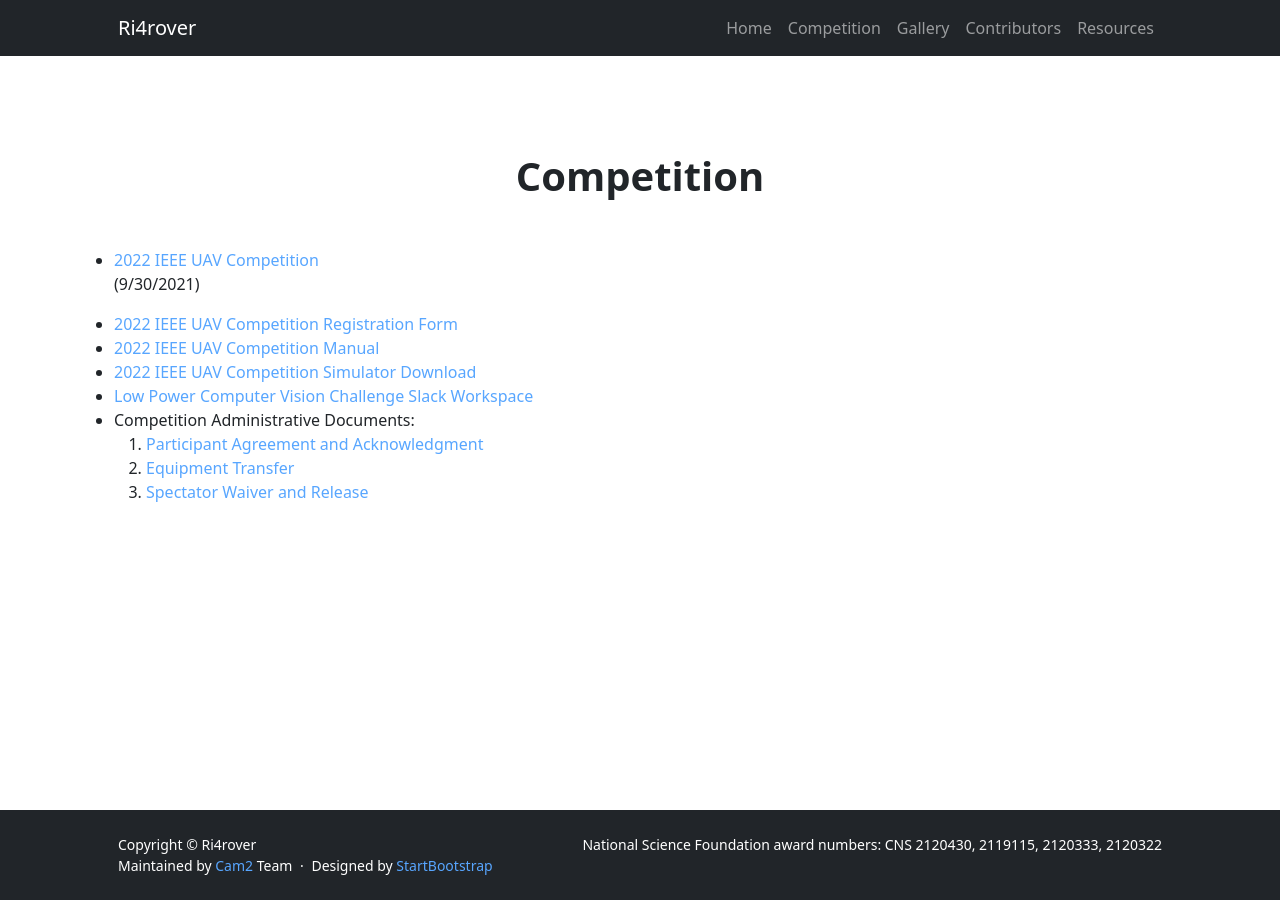
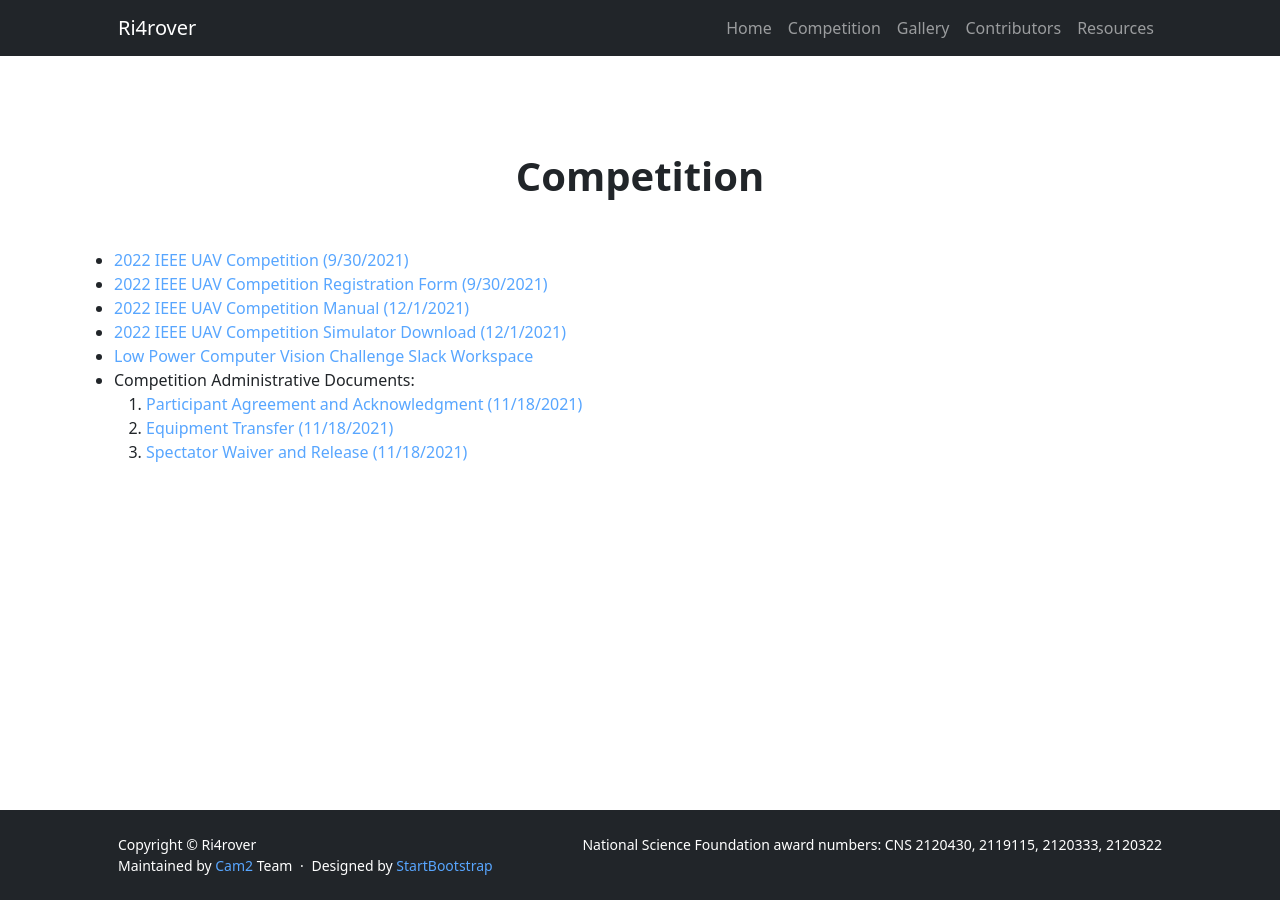
Before and after one commit to OliverQiang/Ri4rover, a Jekyll site: the page built from _pages/competition.html, in a window 1280 px wide. Built offline with Jekyll 4.4.1, drawn with Linux system fonts in a browser that asks for light colours.

Commit message:
Update competition.html

```diff
--- a/_pages/competition.html
+++ b/_pages/competition.html
@@ -14,16 +14,16 @@ title: Ri4rover
     <div class="container competitons-text">
         <ul>
             <li>
-                <a href="https://www.computer.org/publications/tech-news/events/uav-2022 ">2022 IEEE UAV Competition</a><p>(9/30/2021)</p>
+                <a href="https://www.computer.org/publications/tech-news/events/uav-2022 ">2022 IEEE UAV Competition (9/30/2021)</a>
             </li>
             <li>
-                <a href="https://forms.gle/S98pJD1ptyq7tJQt5">2022 IEEE UAV Competition Registration Form</a>
+                <a href="https://forms.gle/S98pJD1ptyq7tJQt5">2022 IEEE UAV Competition Registration Form (9/30/2021)</a>
             </li>
             <li>
-                <a href="https://docs.google.com/document/d/179Nf4x-XsOhoTj6nWD9_Ttxiscu0VW37VOk-8tdt0iw/edit?usp=sharing">2022 IEEE UAV Competition Manual</a>
+                <a href="https://docs.google.com/document/d/179Nf4x-XsOhoTj6nWD9_Ttxiscu0VW37VOk-8tdt0iw/edit?usp=sharing">2022 IEEE UAV Competition Manual (12/1/2021)</a>
             </li>
             <li>
-                <a href="https://github.com/Hunter314/uavcc-simulator">2022 IEEE UAV Competition Simulator Download</a>
+                <a href="https://github.com/Hunter314/uavcc-simulator">2022 IEEE UAV Competition Simulator Download (12/1/2021)</a>
             </li>
             <li>
                 <a href="https://lpcvc.slack.com/join/shared_invite/enQtOTQzMzA5OTg0NzA0LTY4YjY2YmI2NmM0YTBhM[…]EwZjI4NTAxYTEyZTkyZmE4ZWVhZWQ0Y2NkOGFhZmY4NzI0YjU4OGUzMWUwNjE">Low Power Computer Vision Challenge Slack Workspace</a>
@@ -31,13 +31,13 @@ title: Ri4rover
             <li>Competition Administrative Documents:
                 <ol>
                 <li>
-                    <a href="https://lpcv.ai/static/Participant_Agreement_and_Acknowledgment.docx">Participant Agreement and Acknowledgment</a>
+                    <a href="https://lpcv.ai/static/Participant_Agreement_and_Acknowledgment.docx">Participant Agreement and Acknowledgment (11/18/2021)</a>
                 </li>
                 <li>
-                    <a href="https://lpcv.ai/static/Equipment_Transfer.docx">Equipment Transfer</a>
+                    <a href="https://lpcv.ai/static/Equipment_Transfer.docx">Equipment Transfer (11/18/2021)</a>
                 </li>
                 <li>
-                    <a href="https://lpcv.ai/static/Spectator_Waiver_and_Release.docx">Spectator Waiver and Release</a>
+                    <a href="https://lpcv.ai/static/Spectator_Waiver_and_Release.docx">Spectator Waiver and Release (11/18/2021)</a>
                 </li>
                 </ol>
             </li>
```
